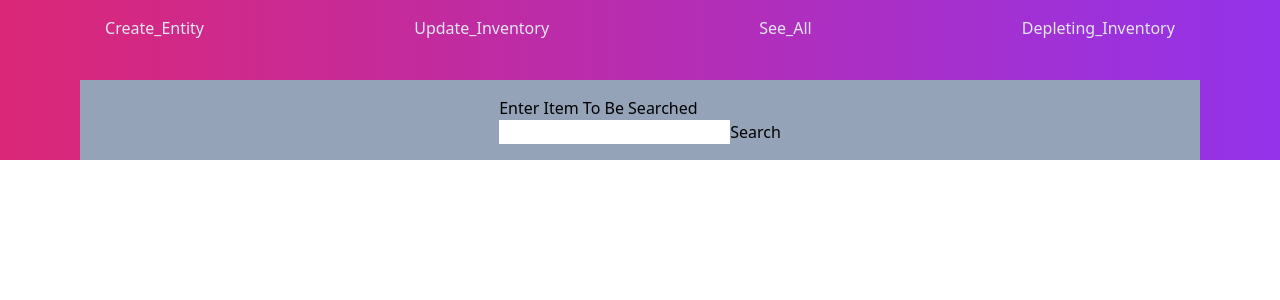
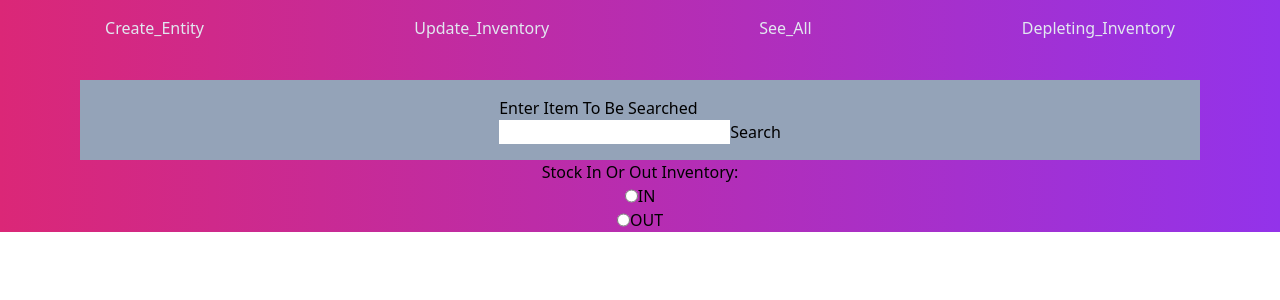
Before and after one commit to KshitizSharma11/inventory_frontend, a React (Create React App) app: page /updt in a window 1280 px wide. Shown: the top 300 px of the page. Built offline with nearby package versions, Linux system fonts and the light colour scheme.

Commit message:
updating inventory card on search made and option to in or out stock created in UI

```diff
--- a/src/components/update.js
+++ b/src/components/update.js
@@ -1,54 +1,98 @@
-import React from 'react'
-import { useState } from 'react';
-import {Navbar} from './navbar.js';
+import React from "react";
+import { useState } from "react";
+import { Navbar } from "./navbar.js";
 
 export const Update = () => {
-    const [Item,SetItem]=useState('');
-    const [search,setSearchedItem]=useState('');
-    const [status,setRequestStatus]=useState(null);
-const Search=async(event)=>{
+  const [Item, SetItem] = useState("");
+  const [search, setSearchedItem] = useState("");
+  const [status, setRequestStatus] = useState(null);
+  const Search = async (event) => {
     event.preventDefault();
-try{
-const response = await fetch(`https://inventory-management-lakl.onrender.com/items/searchByName/${Item}`);
+    try {
+      const response = await fetch(
+        `https://inventory-management-lakl.onrender.com/items/searchByName/${Item}`
+      );
       const data = await response.json();
       setSearchedItem(data);
 
       if (response.ok) {
         // Set success message
-                setRequestStatus('success');
-                console.log('Item Found Successfully!');
+        setRequestStatus("success");
+        console.log("Item Found Successfully!");
       } else {
         // Set failure message
-                setRequestStatus('failure');
-                console.error('Failed to find item');
+        setRequestStatus("failure");
+        console.error("Failed to find item");
       }
     } catch (error) {
       // Set failure message
-            setRequestStatus('failure');
-            console.error('Error:', error);
+      setRequestStatus("failure");
+      console.error("Error:", error);
     }
-
   };
 
   return (
     <div className="bg-gradient-to-r from-pink-600 to-purple-600">
-          <Navbar/>
+      <Navbar />
       <div>
         <div className="flex flex-row p-4 ml-20 mr-20 justify-center bg-slate-400 mt-10">
           <form onSubmit={Search}>
             <h1>Enter Item To Be Searched</h1>
-                    <input type="text" onChange={(e) => SetItem(e.target.value)}></input>
+            <input
+              type="text"
+              onChange={(e) => SetItem(e.target.value)}
+            ></input>
             <input type="submit" value="Search"></input>
           </form>
         </div>
-           {status && (<div>
-             <h1>{status=="success"?`Found Successfully`:`Akhil Failure`}</h1>
-             <h1>{search.item.name}</h1>
-             <h2>{search.item.quantity}</h2>
-            </div>)
-            }
-
+        {status && (
+          <div>
+            <h1
+              className={`text-center bg-slate-200 font-bold p-4 ${
+                status == "success" ? "text-emerald-600" : "text-red-600"
+              }`}
+            >
+              {status == "success"
+                ? `Found Successfully`
+                : `Failure Unable To Find Any`}
+            </h1>
+            {status == "success" && (
+              <div
+                key={search.item._id}
+                className="border-3 rounded-lg bg-orange-400"
+              >
+                <div className="flex flex-row justify-center p-4">
+                  <img src={search.item.pic} alt="item" className="h-52 w-45" />
+                </div>
+                <div className="flex flex-col">
+                  <h2 className="text-center">{search.item.name}</h2>
+                  <h3 className="text-center">{search.item.quantity}</h3>
+                </div>
+                <div className="flex flex-row justify-evenly">
+                  <h3>{search.item.barcode}</h3>
                 </div>
               </div>
-    )
-}
+            )}
+          </div>
+        )}
+        <div>
+          <div className="flex flex-col items-center">
+            <legend>Stock In Or Out Inventory:</legend>
+            <form>
+              <fieldset>
+                <div class="flex flex-row justify-center">
+                  <input type="radio" id="IN" value="IN" />
+                  <label for="contactChoice1">IN</label>
+                </div>
+                <div class="flex flex-row justif-center">
+                  <input type="radio" id="IN" value="OUT" />
+                  <label for="contactChoice1">OUT</label>
+                </div>
+              </fieldset>
+            </form>
+          </div>
+        </div>
+      </div>
+    </div>
+  );
+};
```
Lines whose indentation alone changed are shown as unchanged.
